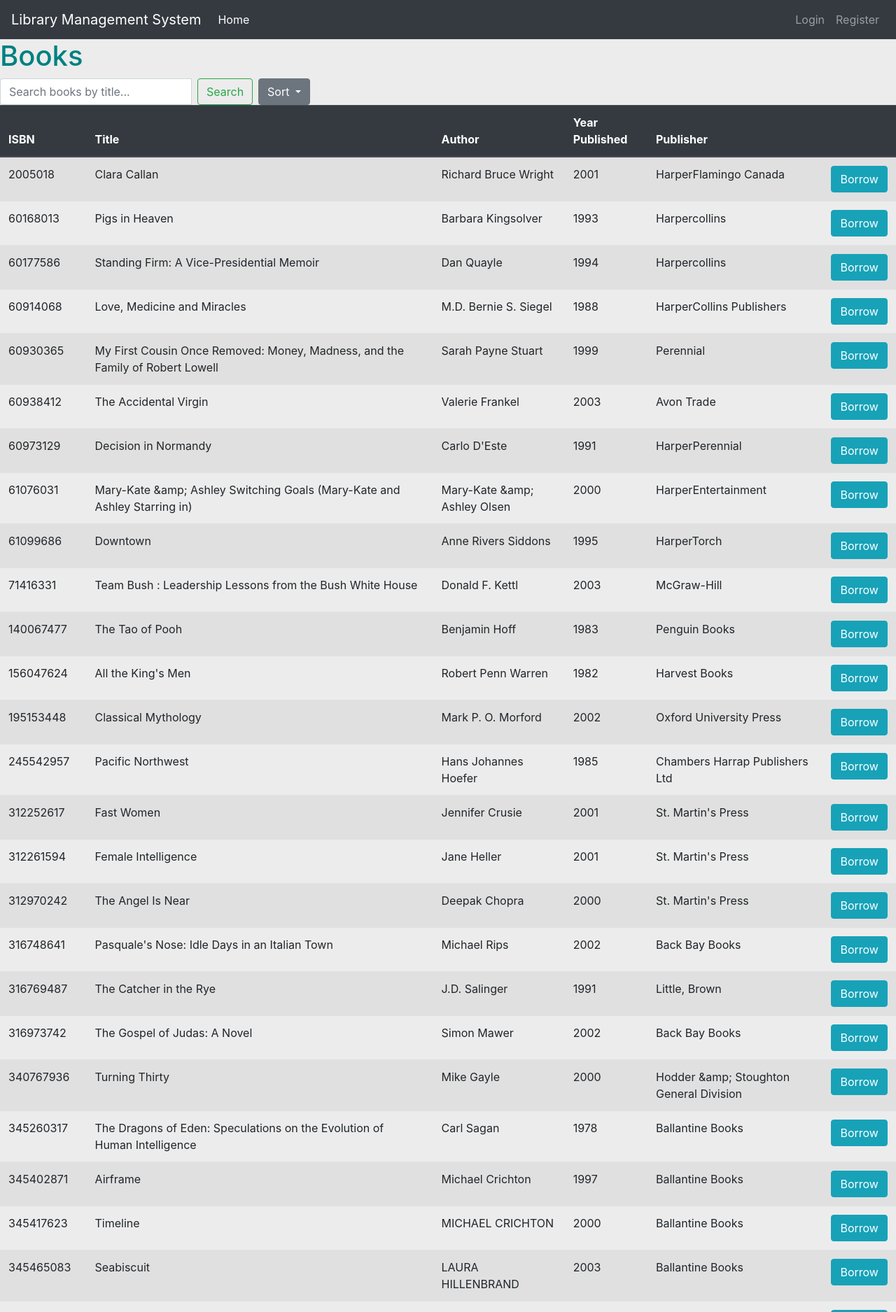
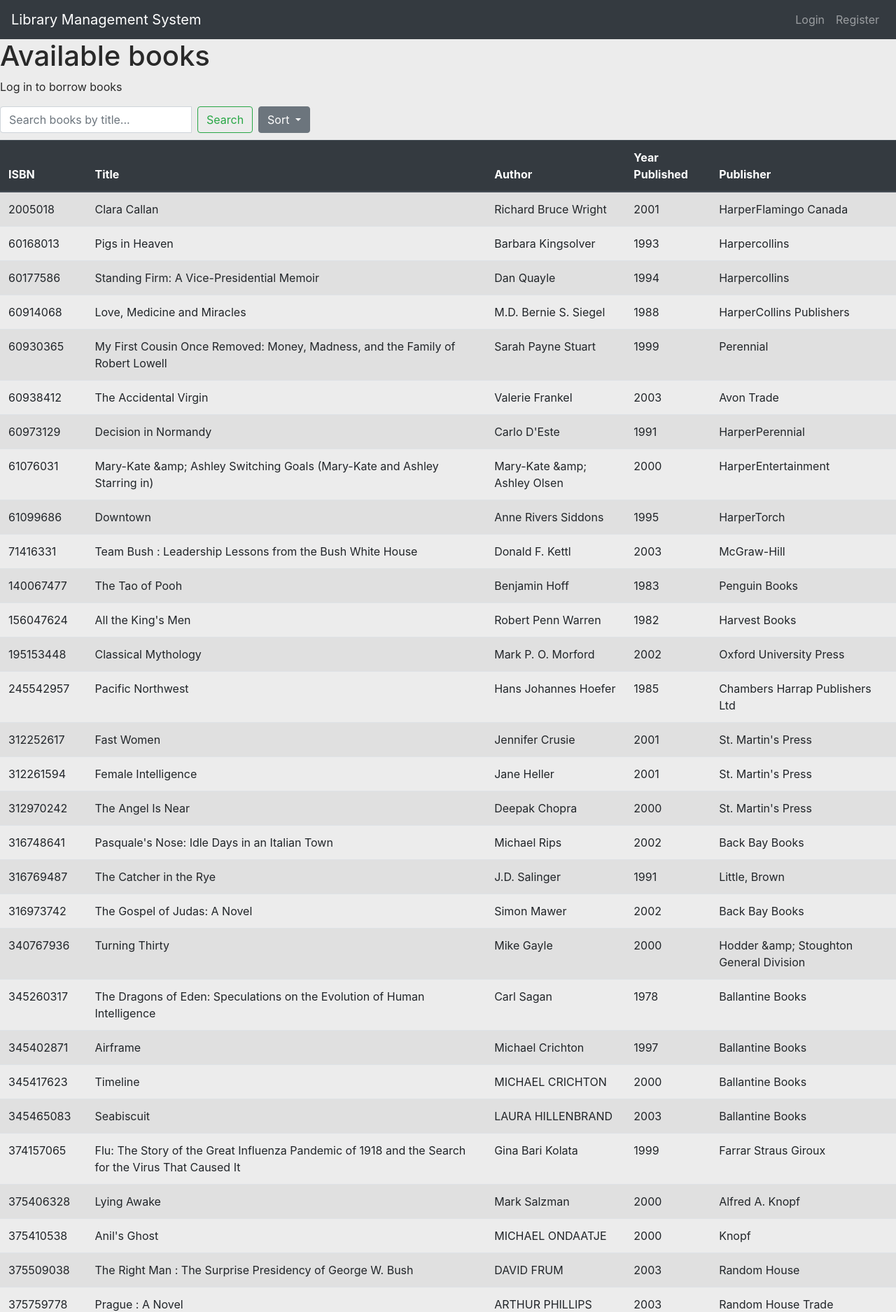
Before and after one commit to ankitjk/library_app, a Flask app: page / in a window 1280 px wide. Shown: the top 1875 px of the page at 70% size. Run offline with Flask 3, Linux system fonts and the light colour scheme; data comes from the database, SQL or seed files in the repository.

Commit message:
fully functional login and register pages

```diff
--- a/library/routes.py
+++ b/library/routes.py
@@ -55,14 +55,21 @@
 
 @app.route('/login', methods=['GET', 'POST'])
 def login():
-    username = request.form['username']
-    password = request.form['password']
-    user = User.query.filter_by(username=username).first()
-    if not user or user.password != password:
-        flash("Username or password is incorrect.")
-        return redirect(url_for('login'))
-    login_user(user)
+    if request.method == 'POST':
+        username = request.form['username']
+        password = request.form['password']
+        user = User.query.filter_by(username=username).first()
+        if not user or user.password != password:
+            flash("Username or password is incorrect.")
+            return redirect(url_for('login'))
+        login_user(user)
+        return redirect(url_for('home'))
     return render_template('login.html')
+
+@app.route('/logout')
+def logout():
+    logout_user()
+    return redirect(url_for('home'))
 
 @app.route('/create', methods=('GET', 'POST'))
 def create():
--- a/library/templates/base.html
+++ b/library/templates/base.html
@@ -22,18 +22,31 @@
         </button>
         <div class="collapse navbar-collapse" id="navbarNav">
             <ul class="navbar-nav mr-auto">
+                {% if current_user.is_authenticated %}
                 <li class="nav-item active">
-                    <a class="nav-link" href="#">Home <span class="sr-only">(current)</span></a>
+                    <a class="nav-link" href="#">Your books<span class="sr-only">(current)</span></a>
+                </li>
+                {% endif %}
+            </ul>
+            {% if current_user.is_authenticated %}
+            <ul class="navbar-nav">
+                <li class="nav-item">
+                    <a class="nav-link" href="#">Welcome, {{ current_user.username }}</a>
+                </li>
+                <li class="nav-item">
+                    <a class="nav-link" href="{{ url_for('logout') }}">Logout</a>
                 </li>
             </ul>
+            {% else %}
             <ul class="navbar-nav">
                 <li class="nav-item">
-                    <a class="nav-link" href="#">Login</a>
+                    <a class="nav-link" href="{{ url_for('login') }}">Login</a>
                 </li>
                 <li class="nav-item">
                     <a class="nav-link" href="{{ url_for('register') }}">Register</a>
                 </li>
             </ul>
+            {% endif %}
         </div>
     </nav>
 
@@ -55,7 +68,7 @@
   <style>
     body {
         background-color: #ECECEC;
-        color: teal
+        color: #292929
     }
   </style>
 </html>
--- a/library/templates/home.html
+++ b/library/templates/home.html
@@ -4,7 +4,10 @@
 {% endblock %}
 
 {% block content %}
-    <h1 class="title">Books</h1>
+    <h1 class="title">Available books</h1>
+    {% if not current_user.is_authenticated %}
+    <p>Log in to borrow books</p>
+    {% endif %}
     <form class="form-inline" action="{{ url_for('home') }}" method="get">
         <div class="input-group">
             <input type="text" class="form-control mr-sm-2" name="search_query" placeholder="Search books by title...">
@@ -25,7 +28,7 @@
         </div>
         {% endif %}
     </form>
-    <table class="table table-striped">
+    <table class="table table-striped" style="margin-top: 10px">
         <thead class="thead-dark">
             <tr>
                 <th>ISBN</th>
@@ -33,7 +36,9 @@
                 <th>Author</th>
                 <th>Year Published</th>
                 <th>Publisher</th>
+                {% if current_user.is_authenticated %}
                 <th></th>
+                {% endif %}
             </tr>
         </thead>
         <tbody>
@@ -44,9 +49,11 @@
                 <td>{{ book.author }}</td>
                 <td>{{ book.year_published }}</td>
                 <td>{{ book.publisher }}</td>
+                {% if current_user.is_authenticated %}
                 <td>
                     <button class="btn btn-outline btn-info">Borrow</button>
                 </td>
+                {% endif %}
             </tr>
         {% endfor %}
         </tbody>
```
